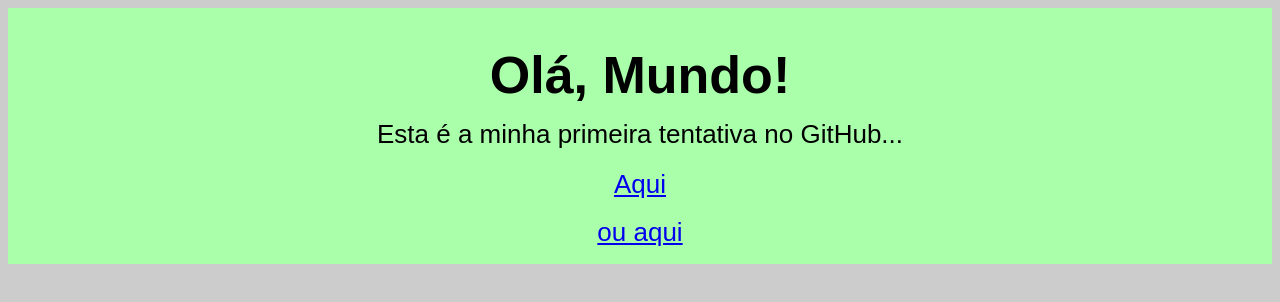
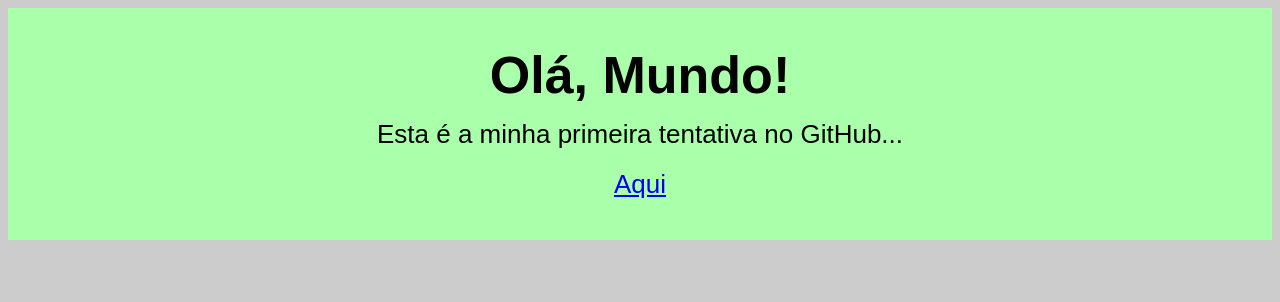
Before and after one commit to o-curupira/o-curupira.github.io, a plain HTML site: page index.html in a window 1280 px wide. Drawn offline with Linux system fonts and the light colour scheme.

Commit message:
Update index.html

```diff
--- a/index.html
+++ b/index.html
@@ -11,7 +11,6 @@
   <h1>Olá, Mundo!</h1>
   <p>Esta é a minha primeira tentativa no GitHub...</p>
   <a href="teste-babylon.html">Aqui</a><br><br>
-  <a href="monoculo.html">ou aqui</a>
 </div>
 </center>
 
```
